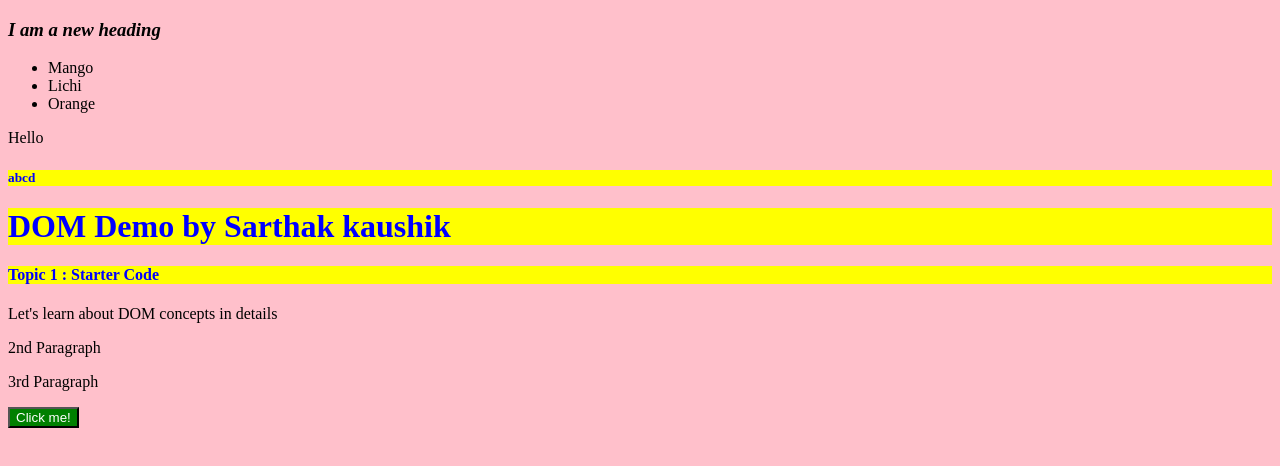
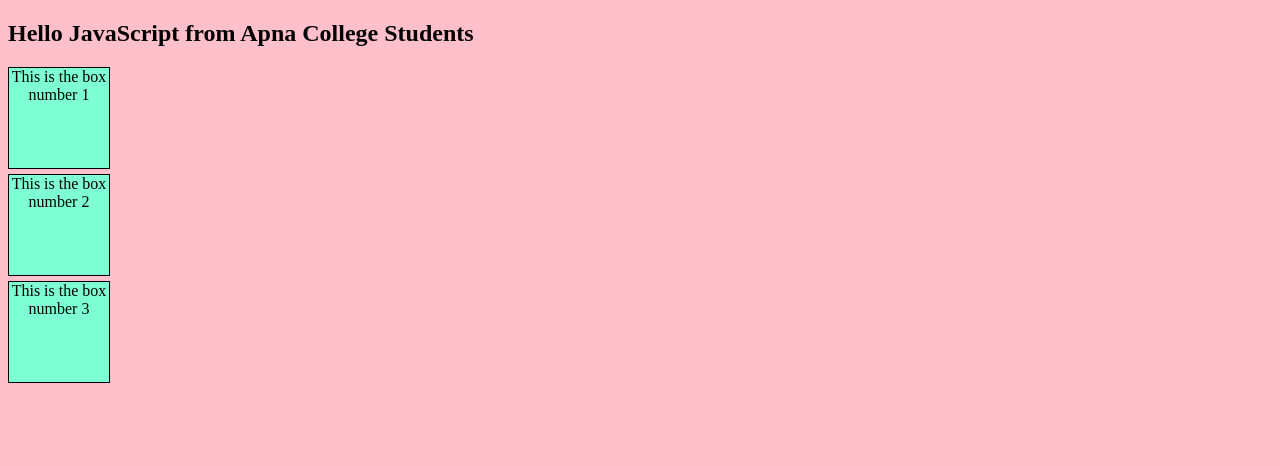
Before and after one commit to Sarthak-Kaushik/JavaScript-Practice, a plain HTML site: page Dom_Index.html in a window 1280 px wide. Drawn offline with Linux system fonts and the light colour scheme.

Commit message:
Practice Questions and remaining concepts of DOM Manipulatons PART 1

```diff
--- a/Dom_Index.html
+++ b/Dom_Index.html
@@ -6,8 +6,8 @@
     <title>DOM</title>
     <link rel="stylesheet" href="style.css">
 </head>
-<body>
-    <div>
+<body style="background-color: pink; color: black;">
+    <!-- <div>
         <div>
             <h3>Fruits</h3>
             <ul>
@@ -19,12 +19,24 @@
         <p>Hello</p>
     </div>
     <h5 class="heading">abcd</h5>
-    <h1 id="head1">DOM Demo by Sarthak kaushik</h1>
+    <h1 id="head1" style="visibility: hidden;">DOM Demo by Sarthak kaushik</h1>
    <h4 class="heading">Topic 1 : Starter Code</h4>
     <p id="para">Let's learn about DOM concepts in details</p>
     <p>2nd Paragraph</p>
     <p>3rd Paragraph</p>
-    <button id="button1">Click me!</button>
-    <script src="Dom_imp.js"></script>
+    <button id="button1">Click me!</button> -->
+
+    <H2>Hello JavaScript</H2>
+    <div class="box">
+        First Div
+    </div>
+    <div class="box">
+        Second Div
+    </div>
+    <div class="box">
+        Third Div
+    </div>
 </body>
+<script src="Dom_imp.js"></script>
+<script src="Practice_Questions_10.js"></script>
 </html>
--- a/Dom_imp.js
+++ b/Dom_imp.js
@@ -39,9 +39,16 @@
 // 3. innerHTML
 
 
-let div = document.querySelector("div");
-console.dir(div.innerHTML);
+// let div = document.querySelector("div");
+// console.dir(div.innerHTML);
 
-let elements4 = document.querySelector("h3");
-console.dir(elements4);
-elements4.innerHTML = "<i>I am a new heading</i>";
+// let elements4 = document.querySelector("h3");
+// console.dir(elements4);
+// elements4.innerHTML = "<i>I am a new heading</i>";
+
+
+
+// 4. textContent
+
+// let elements5 = document.querySelector("h1");
+// console.dir(elements5.textContent);
--- a/Practice_Questions_10.js
+++ b/Practice_Questions_10.js
@@ -0,0 +1,22 @@
+// Q1) Create a H2 heading element with text - "Hello JavaScript". Append "from Apna College students" to
+//this using JS.
+
+
+let h2 = document.querySelector("h2");
+h2.innerText += " from Apna College Students";
+console.log(h2);
+
+
+
+
+
+
+
+
+// Q2) Create 3 divs with common class name - "box". Access them & add some unique text to each of them.
+
+let divs = document.querySelectorAll(".box");
+console.log(divs);
+divs.forEach((div, ind) => {
+    div.innerText = `This is the box number ${ind + 1}`;
+});
--- a/style.css
+++ b/style.css
@@ -3,7 +3,7 @@
     color : blue;
 } */
 
-body {
+/* body {
     background-color: pink;
 }
 
@@ -21,4 +21,13 @@ button {
 .heading {
     background-color: yellow;
     color: blue;
+} */
+
+.box {
+    width: 100px;
+    height: 100px;
+    background-color: aquamarine;
+    border: 1px solid black;
+    text-align: center;
+    margin-bottom: 5px;
 }
```
